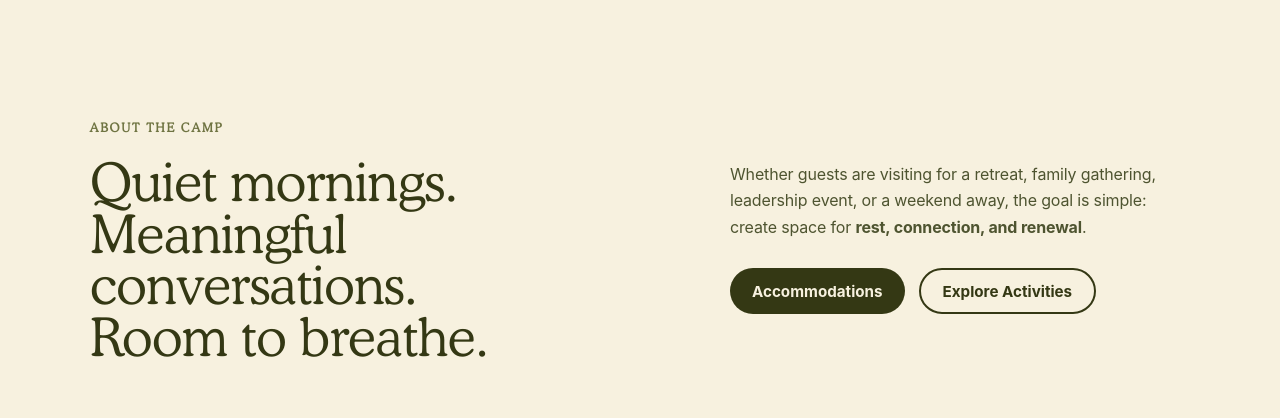
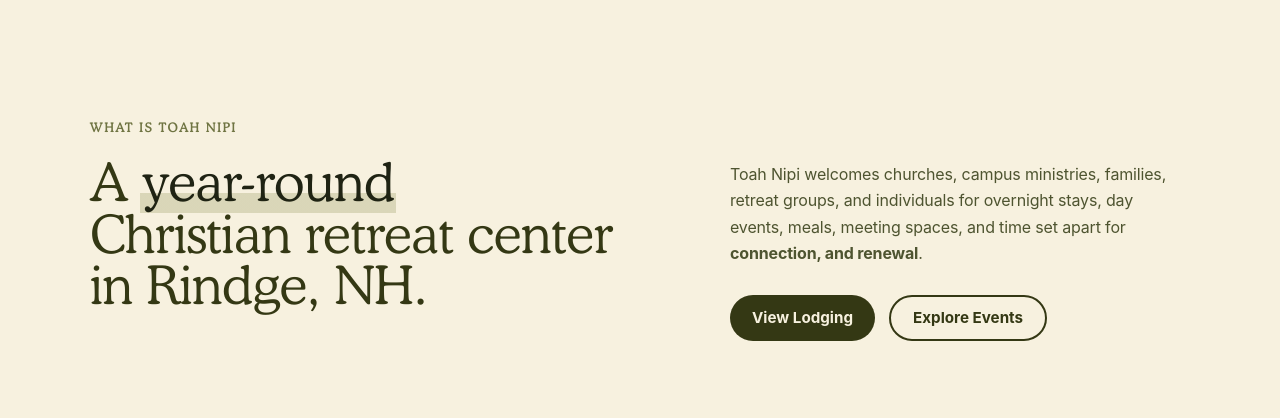
Before and after one commit to Paymvi/Toah_Nipi_Website, a React (Vite) app: page / in a window 1280 px wide. Shown: the part 800-1218 px from the top of the page. Built offline with nearby package versions, Linux system fonts and the light colour scheme.

Commit message:
Improve Intro section in Home page

```diff
--- a/src/pages/Home.jsx
+++ b/src/pages/Home.jsx
@@ -43,38 +43,35 @@ export default function Home() {
 
 
       <section className="intro-section">
-        <div className="section-label">About the Camp</div>
+        <div className="section-label">What is Toah Nipi</div>
 
         <div className="intro-grid reveal-group">
           <h2>
-            Quiet mornings.
-            <br />Meaningful conversations.
-            <br />Room to breathe.
+            A <span className="highlight-text">year-round</span>
+            <br/>
+            Christian retreat center
+            <br/>in Rindge, NH.
           </h2>
 
           <div className="intro-copy">
             <p>
-              {/* Toah Nipi is designed to feel set apart from the noise of everyday
-              life. */}
-              {/* <br /> */}
-              Whether guests are visiting for a retreat, family gathering,
-              leadership event, or a weekend away, the goal is simple: create space
-              for <span className="bold-text">rest, connection, and renewal</span>.
+              Toah Nipi welcomes churches, campus ministries, families, retreat
+              groups, and individuals for overnight stays, day events, meals, meeting spaces, and time
+              set apart for{" "}
+              <span className="bold-text">connection, and renewal</span>.
             </p>
 
             <div className="intro-buttons">
               <Link to="/lodging" className="intro-button intro-button-primary">
-                Accommodations
+                View Lodging
               </Link>
 
               <Link to="/events" className="intro-button intro-button-secondary">
-                Explore Activities
+                Explore Events
               </Link>
             </div>
           </div>
         </div>
-
-
       </section>
 
       <QuickLinks />
```
